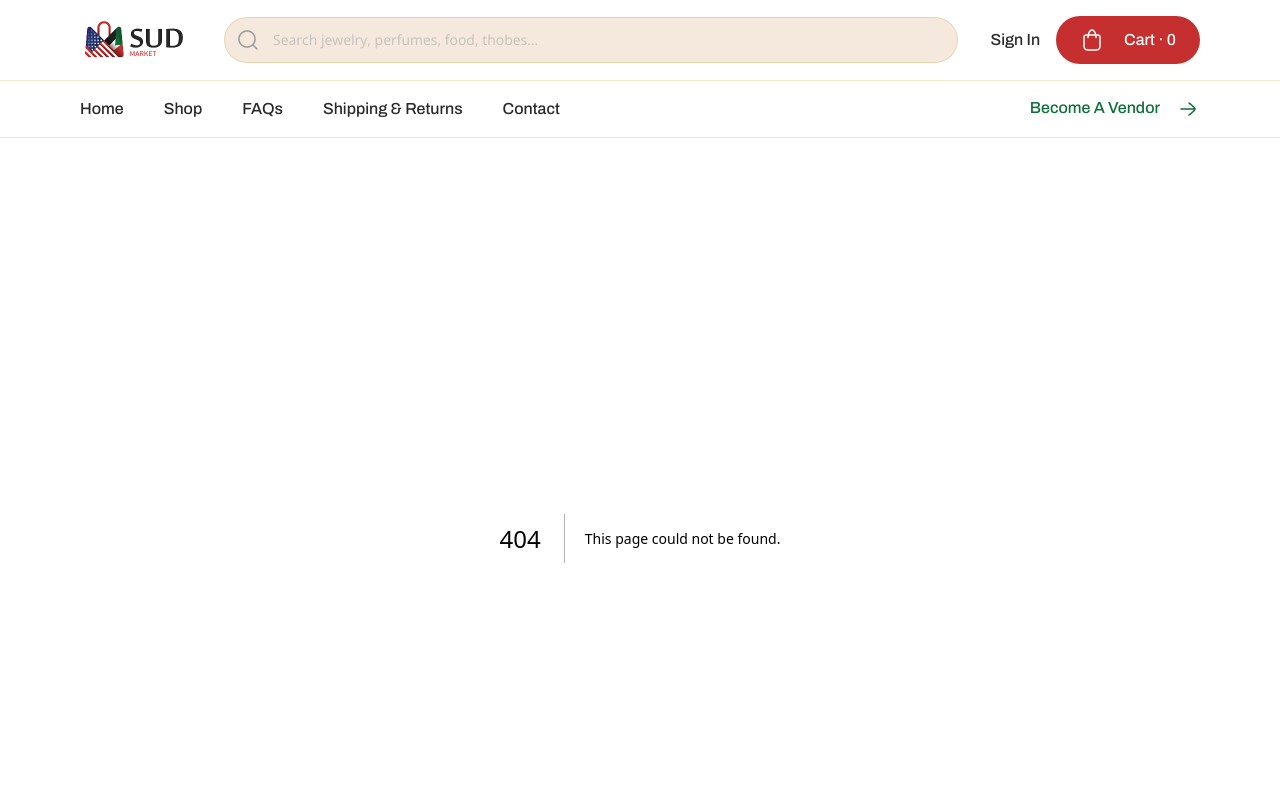
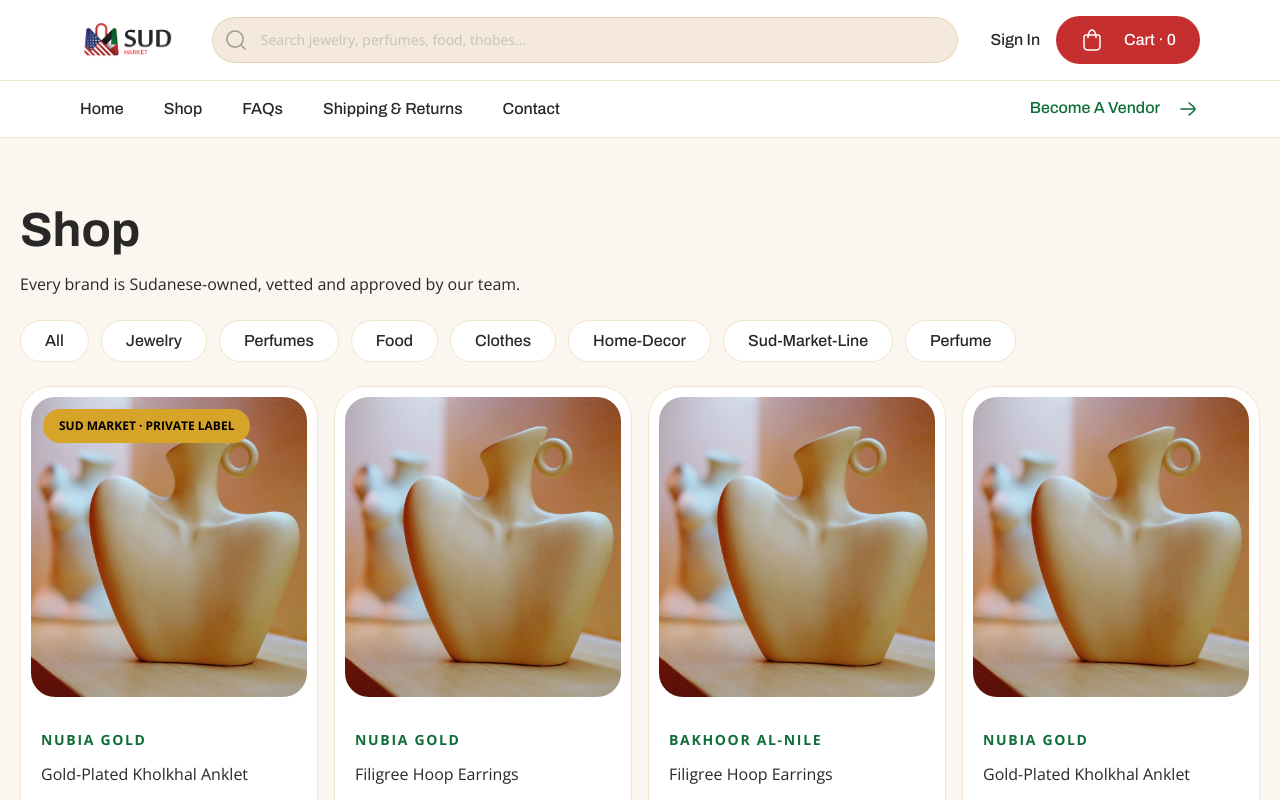
Before and after one commit to Belart3/sud-market, a Next.js app: page /shop in a window 1280 px wide. Before the commit this address had no page. Shown: the top 800 px of the page. Built offline with nearby package versions, Linux system fonts and the light colour scheme.

Commit message:
Implement shop page layout with product listing and card component

```diff
--- a/app/page.tsx
+++ b/app/page.tsx
@@ -95,7 +95,7 @@
   ]
 
   return (
-    <div className="bg-(--background) min-h-screen">
+    <>
       <header className="flex flex-col md:flex-row items-center md:items-stretch justify-center gap-0 max-w-(--max-width) mx-auto">
         <div className="flex flex-col gap-6 items-start py-14 px-5 md:px-10 md:w-1/2 lg:p-20">
           <div className="flex items-center justify-start py-2.5 px-6 gap-3 rounded-4xl border border-(--sud-gold-amber-border)">
@@ -418,6 +418,6 @@
           </div>
         </div>
       </section>
-    </div>
+    </>
   );
 }
--- /dev/null
+++ b/app/shop/page.tsx
@@ -0,0 +1,141 @@
+import ProductCard from '@/components/ProductCard';
+import React from 'react'
+
+type Props = {}
+
+const page = (props: Props) => {
+    const products = [
+        {
+            vendor: "NUBIA GOLD",
+            name: "Gold-Plated Kholkhal Anklet",
+            price: "75.00",
+            privateLabel: true,
+            image: "/home-and-decor.jpg",
+            category :"jewelry"
+        },
+        {
+            vendor: "NUBIA GOLD",
+            name: "Filigree Hoop Earrings",
+            price: "48.00",
+            privateLabel: false,
+            image: "/home-and-decor.jpg",
+            category :"perfumes"
+        },
+        {
+            vendor: "BAKHOOR AL-NILE",
+            name: "Filigree Hoop Earrings",
+            price: "64.00",
+            privateLabel: false,
+            image: "/home-and-decor.jpg",
+            category :"food"
+        },
+        {
+            vendor: "NUBIA GOLD",
+            name: "Gold-Plated Kholkhal Anklet",
+            price: "75.00",
+            privateLabel: false,
+            image: "/home-and-decor.jpg",
+            category :"clothes"
+        },
+        {
+            vendor: "NUBIA GOLD",
+            name: "Filigree Hoop Earrings",
+            price: "48.00",
+            privateLabel: true,
+            image: "/home-and-decor.jpg",
+            category :"home-decor"
+        },
+        {
+            vendor: "NUBIA GOLD",
+            name: "Gold-Plated Kholkhal Anklet",
+            price: "75.00",
+            privateLabel: false,
+            image: "/home-and-decor.jpg",
+            category :"sud-market-line"
+        },
+        {
+            vendor: "NUBIA GOLD",
+            name: "Gold-Plated Kholkhal Anklet",
+            price: "75.00",
+            privateLabel: false,
+            image: "/home-and-decor.jpg",
+            category :"jewelry"
+        },
+        {
+            vendor: "BAKHOOR AL-NILE",
+            name: "Filigree Hoop Earrings",
+            price: "64.00",
+            privateLabel: true,
+            image: "/home-and-decor.jpg",
+            category :"perfume"
+        },
+        {
+            vendor: "NUBIA GOLD",
+            name: "Gold-Plated Kholkhal Anklet",
+            price: "75.00",
+            privateLabel: false,
+            image: "/home-and-decor.jpg",
+            category :"food"
+        },
+        {
+            vendor: "NUBIA GOLD",
+            name: "Gold-Plated Kholkhal Anklet",
+            price: "75.00",
+            privateLabel: false,
+            image: "/home-and-decor.jpg",
+            category :"clothes"
+        },
+        {
+            vendor: "NUBIA GOLD",
+            name: "Gold-Plated Kholkhal Anklet",
+            price: "75.00",
+            privateLabel: false,
+            image: "/home-and-decor.jpg",
+            category :"home-decor"
+        },
+        {
+            vendor: "NUBIA GOLD",
+            name: "Gold-Plated Kholkhal Anklet",
+            price: "75.00",
+            privateLabel: false,
+            image: "/home-and-decor.jpg",
+            category :"sud-market-line"
+        },
+    ];
+    const categories = [...new Set(products.map((item) => item.category))]
+    return (
+        <div className='px-5 py-16'>
+            <div className="flex flex-col gap-6 max-w-(--max-width) mx-auto">
+                <div className="flex flex-col gap-3 items-start justify-start">
+                    <h1 className="font-archivo font-bold text-[48px]/[57.6px] capitalize text-(--sud-black)">
+                        shop
+                    </h1>
+                    <p className="text-(--sud-black) text-[16px]/[24px] font-normal">
+                        Every brand is Sudanese-owned, vetted and approved by our team.
+                    </p>
+                </div>
+                <div className="flex flex-wrap gap-3 items-center justify-start">
+                    <button className='py-3 px-6 rounded-4xl bg-white hover:bg-(--sud-navy-blue) transition-colors ease-in duration-300 flex items-center justify-center hover:text-white text-(--sud-black) text-[16px]/[16px] capitalize font-medium font-archivo cursor-pointer border border-(--sud-gold-amber-border) hover:border-transparent'>
+                        All
+                    </button>
+                    {
+                        categories.map((category, index) => (
+                            <button key={index} className='py-3 px-6 rounded-4xl bg-white hover:bg-(--sud-navy-blue) transition-colors ease-in duration-300 flex items-center justify-center hover:text-white text-(--sud-black) text-[16px]/[16px] capitalize font-medium font-archivo cursor-pointer border border-(--sud-gold-amber-border) hover:border-transparent'>
+                                {category}
+                            </button>
+                        ))
+                    }
+                </div>
+                <div className="grid grid-cols-1 md:grid-cols-3 lg:grid-cols-4 gap-4">
+                    {
+                        products.map((product, index) => (
+                            <ProductCard key={index} vendor={product.vendor} image={product.image} name={product.name} price={product.price} privateLabel={product.privateLabel} />
+                        ))
+                    }
+                </div>
+            </div>
+        </div>
+    )
+}
+
+export default page
--- a/components/Footer.tsx
+++ b/components/Footer.tsx
@@ -4,8 +4,8 @@
 
 const Footer = (props: Props) => {
     return (
-    <footer className=' flex flex-col gap-10 bg-(--sud-black)'>
-        <div className="px-5 py-10 lg:px-20 w-full max-w-(--max-width) mx-auto">
+    <footer className=' flex flex-col bg-(--sud-black)'>
+        <div className="px-5 py-10 lg:px-20 w-full gap-10 flex flex-col max-w-(--max-width) mx-auto">
             <div className="flex flex-col gap-10 lg:flex-row lg:justify-between">
                 <div className="flex flex-col gap-6 items-start justify-start max-w-[320px]">
                     <Image
--- a/components/NavBar.tsx
+++ b/components/NavBar.tsx
@@ -125,6 +125,7 @@
         >
             <div className='w-full bg-white flex flex-col items-center justify-between border-b border-(--sud-gold-amber-border)'>
                 <div className="flex items-center justify-between w-full lg:gap-10 px-5 py-4 lg:px-20 max-w-(--max-width) mx-auto">
+                    <a href="/">
                         <Image
                             src="/logo.png"
                             className="block shrink-0"
@@ -132,6 +133,7 @@
                             width={104}
                             height={40}
                         />
+                    </a>
 
                     {/* mobile menu */}
                     <div className="flex lg:hidden items-center justify-center gap-6">
@@ -216,7 +218,7 @@
                         </a>
 
                         <a
-                            href="/"
+                            href="/shop"
                             className="text-[16px]/[16px] capitalize text-(--sud-black) hover:text-(--sud-red) font-medium transition-colors ease-in-out duration-300 font-archivo"
                         >
                             shop
--- /dev/null
+++ b/components/ProductCard.tsx
@@ -0,0 +1,47 @@
+import React from 'react'
+
+type Props = {
+    key: number,
+    image: string,
+    vendor: string,
+    name: string,
+    price: string,
+    privateLabel: boolean
+}
+
+function ProductCard(props: Props) {
+    return (
+        <div key={props.key} className="flex flex-col gap-3 items-start justify-start p-2.5 rounded-4xl border border-(--sud-gold-amber-border) bg-white w-full">
+            <div className="bg-cover bg-no-repeat bg-center p-3 rounded-3xl flex items-start justify-start h-75 w-full" style={{ backgroundImage: `url(${props.image})` }}>
+                {
+                    props.privateLabel ?
+                        <div className="flex items-center justify-center rounded-[20px] bg-(--sud-gold-amber) py-2 px-4">
+                            <span className="text-[12px]/[18px] font-bold uppercase font-opensans text-(--sud-black)tracking-(1.44px)">
+                                SUD MARKET · PRIVATE LABEL
+                            </span>
+                        </div> : null
+                }
+            </div>
+            <div className="flex flex-col gap-6 py-5 px-2.5 justify-start w-full">
+                <div className="flex flex-col gap-3 justify-start">
+                <span className="font-opensans uppercase text-[14px]/[21px] font-bold text-start text-(--sud-green) tracking-[1.68px]">
+                    {props.vendor}
+                </span>
+                <p className="font-opensans text-[16px]/[24px] font-normal text-start text-(--sud-black)">
+                    {props.name}
+                </p>
+                </div>
+                <div className="flex items-center justify-between w-full">
+                <p className="font-archivo text-[30px]/[36px] font-bold text-start tracking-[-1.2px] text-(--sud-black) proportional-nums">
+                    ${props.price}
+                </p>
+                <a href="/" className="font-archivo text-[16px]/[16px] capitalize py-3 px-6 rounded-4xl font-medium text-white bg-(--sud-red) transition-colors duration-300 ease-in-out">
+                    add to cart
+                </a>
+                </div>
+            </div>
+        </div>
+    )
+}
+
+export default ProductCard
```
Lines whose indentation alone changed are shown as unchanged.
